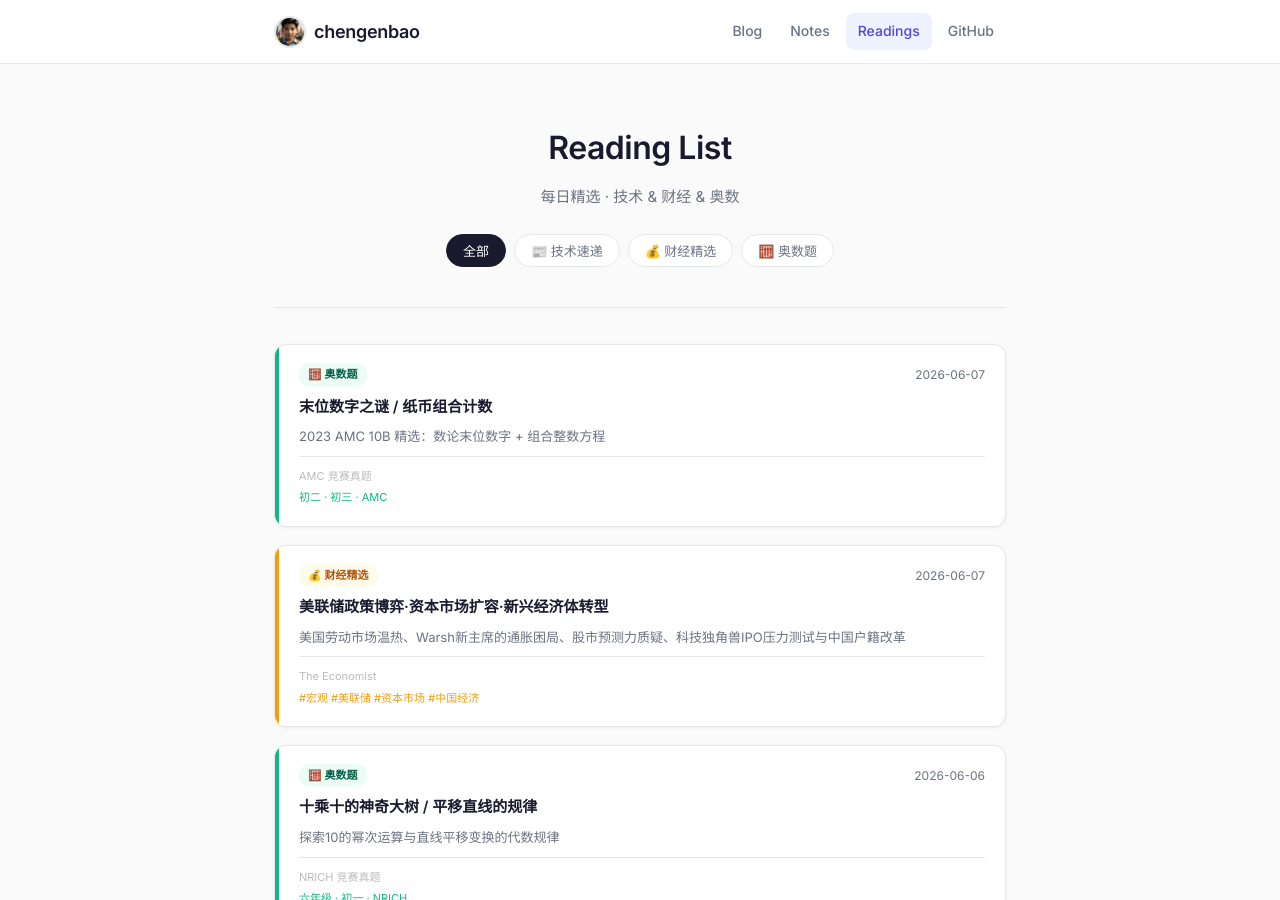
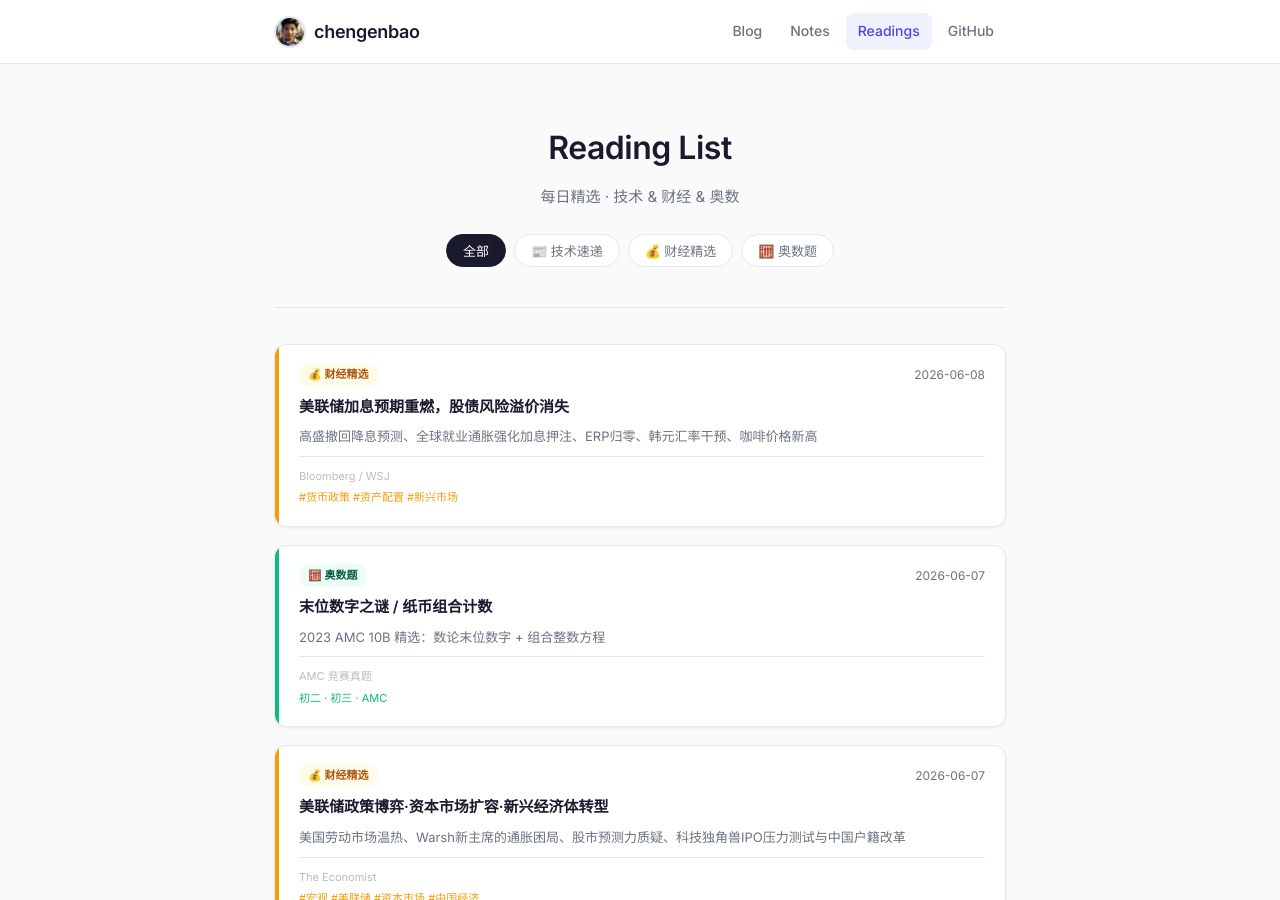
Before and after one commit to chengenbao/chengenbao.github.io, a Jekyll site: the page built from reading-list/index.md, in a window 1280 px wide and 900 px high. Built offline with Jekyll 4.4.1, drawn with Linux system fonts in a browser that asks for light colours.

Commit message:
update index finance 2026-06-08

```diff
--- a/reading-list/index.md
+++ b/reading-list/index.md
@@ -18,6 +18,7 @@ permalink: /reading-list/
   </div>
 
   <div class="rl-grid">
+<a class="rl-card finance" href="/reading-list/2026-06-08-finance-daily/"><div class="rl-accent"></div><div class="rl-body"><div class="rl-top"><span class="rl-badge finance">💰 财经精选</span><time>2026-06-08</time></div><h2>美联储加息预期重燃，股债风险溢价消失</h2><p>高盛撤回降息预测、全球就业通胀强化加息押注、ERP归零、韩元汇率干预、咖啡价格新高</p><div class="rl-meta"><span class="rl-source">Bloomberg / WSJ</span><span class="rl-tags">#货币政策 #资产配置 #新兴市场</span></div></div></a>
 <a class="rl-card math" href="/reading-list/2026-06-07-math/"><div class="rl-accent"></div><div class="rl-body"><div class="rl-top"><span class="rl-badge math">🧮 奥数题</span><time>2026-06-07</time></div><h2>末位数字之谜 / 纸币组合计数</h2><p>2023 AMC 10B 精选：数论末位数字 + 组合整数方程</p><div class="rl-meta"><span class="rl-source">AMC 竞赛真题</span><span class="rl-tags">初二 · 初三 · AMC</span></div></div></a>
 <a class="rl-card finance" href="/reading-list/2026-06-07-finance-daily/">
   <div class="rl-accent"></div>
```
